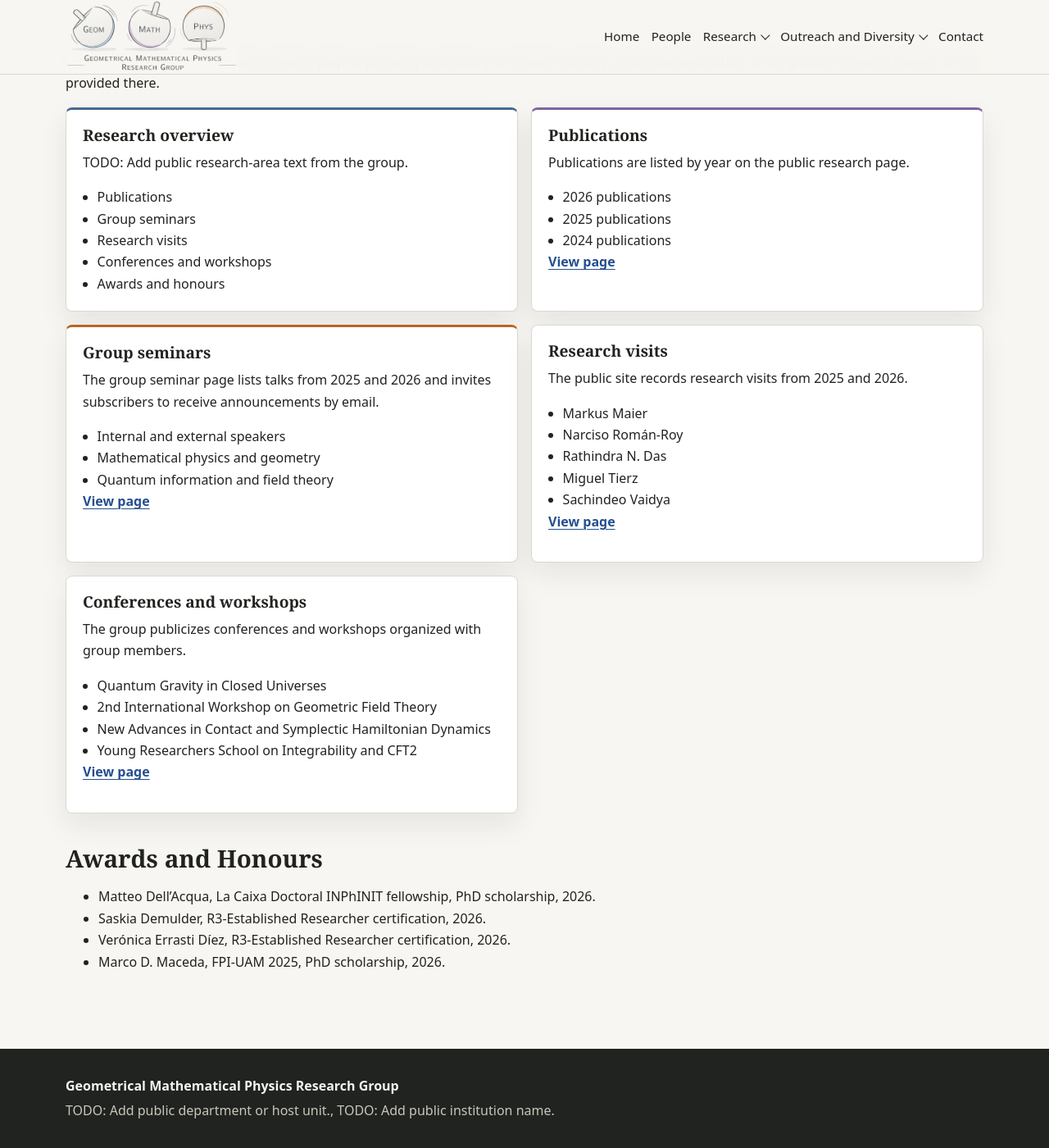
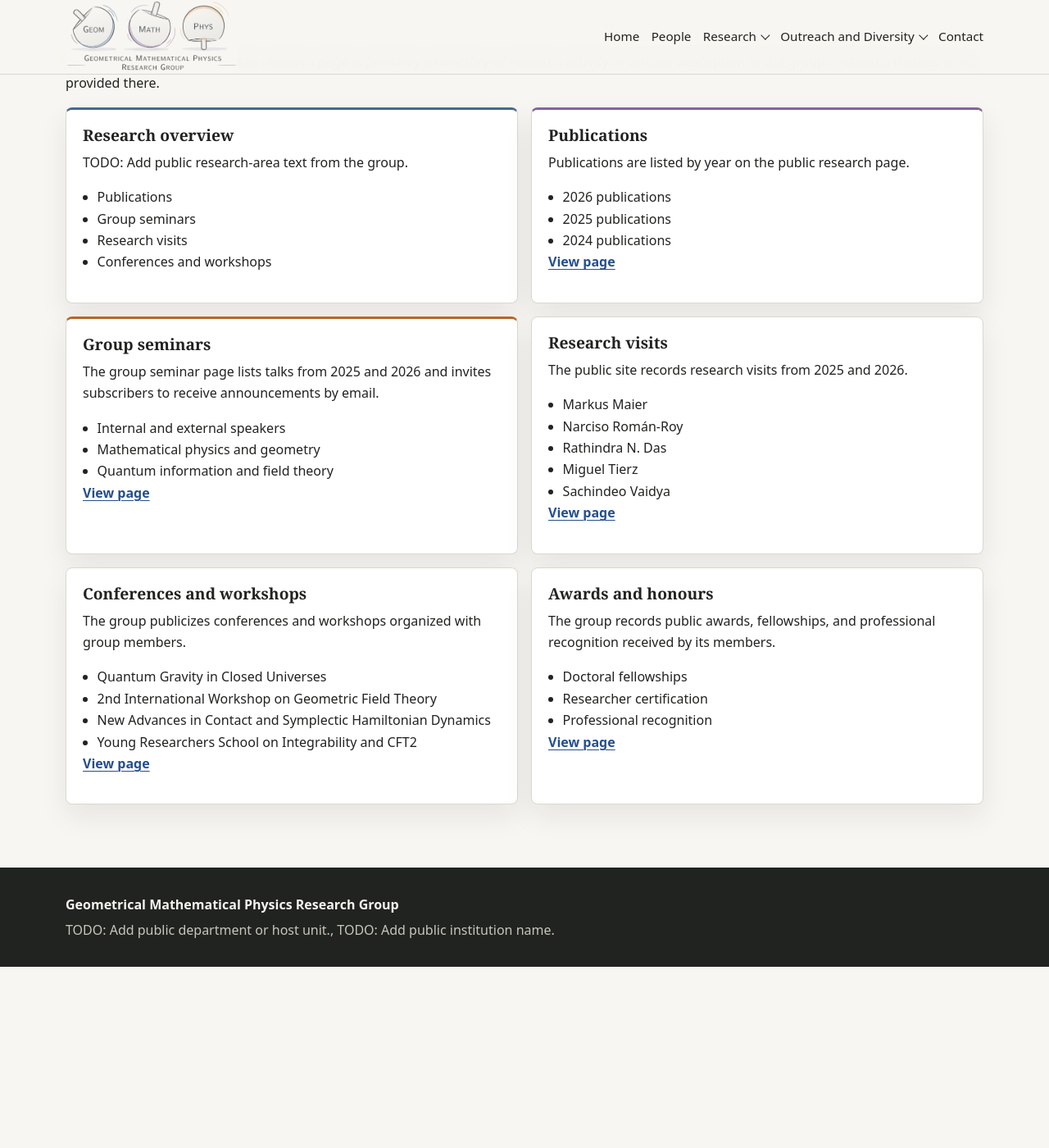
Before and after one commit to GeomMPhys/geommphys.github.io, a Jekyll site: the page built from research.md, in a window 1280 px wide and 1400 px high, scrolled down 410 px. Shown: the whole window at 82% size. Built offline with Jekyll 4.4.1, drawn with Linux system fonts in a browser that asks for light colours; after the commit the page ends 1589 px from its top, so only the background shows below that.

Commit message:
re-add awards and honours submenu

```diff
--- a/_data/navigation.yml
+++ b/_data/navigation.yml
@@ -12,6 +12,8 @@
       url: /seminars/
     - title: Conferences and Workshops
       url: /conferences-workshops/
+    - title: Awards and Honours
+      url: /awards-honours/
 - title: Outreach and Diversity
   children:
     - title: Outreach
--- a/_data/research.yml
+++ b/_data/research.yml
@@ -8,7 +8,6 @@
     - "Group seminars"
     - "Research visits"
     - "Conferences and workshops"
-    - "Awards and honours"
 
 - title: "Publications"
   summary: "Publications are listed by year on the public research page."
@@ -44,3 +43,11 @@
     - "2nd International Workshop on Geometric Field Theory"
     - "New Advances in Contact and Symplectic Hamiltonian Dynamics"
     - "Young Researchers School on Integrability and CFT2"
+
+- title: "Awards and honours"
+  summary: "The group records public awards, fellowships, and professional recognition received by its members."
+  url: "/awards-honours/"
+  topics:
+    - "Doctoral fellowships"
+    - "Researcher certification"
+    - "Professional recognition"
--- a/research.md
+++ b/research.md
@@ -12,10 +12,3 @@
     {% include research-area.html area=area %}
   {% endfor %}
 </div>
-
-## Awards and Honours
-
-- Matteo Dell'Acqua, La Caixa Doctoral INPhINIT fellowship, PhD scholarship, 2026.
-- Saskia Demulder, R3-Established Researcher certification, 2026.
-- Verónica Errasti Díez, R3-Established Researcher certification, 2026.
-- Marco D. Maceda, FPI-UAM 2025, PhD scholarship, 2026.
```
Also changed, not shown: awards-honours.md (added, +13 -0 lines), README.md.
